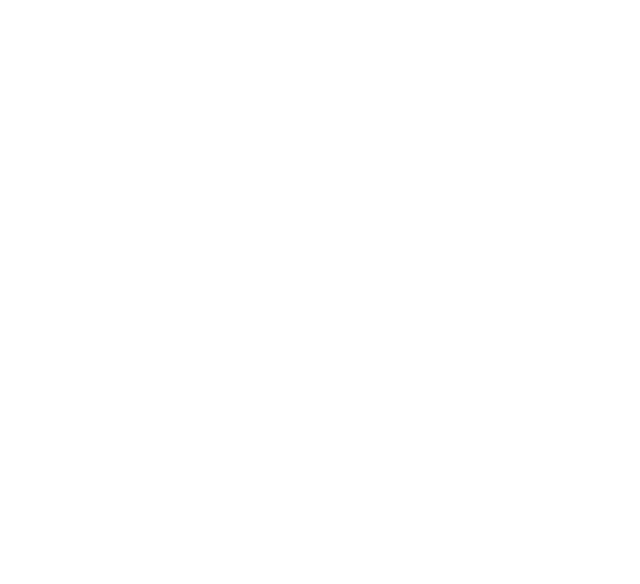
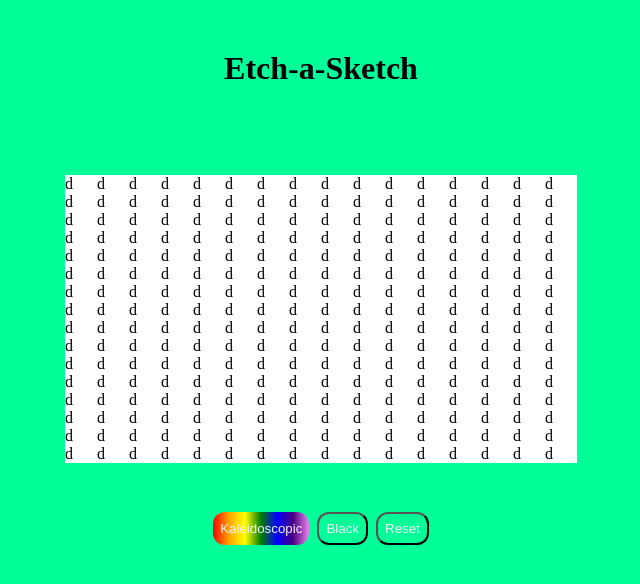
Before and after one commit to adriananin/Etch-a-sketch---TOP, a plain HTML site: page index.html in a window 1280 px wide. Shown: the whole page, without its empty margins (319-959 px from the left). Drawn offline with Linux system fonts and the light colour scheme.

Commit message:
Styles Added, Js Updated

```diff
--- a/index.html
+++ b/index.html
@@ -5,11 +5,19 @@
     <meta http-equiv="X-UA-Compatible" content="IE=edge" />
     <meta name="viewport" content="width=device-width, initial-scale=1.0" />
     <link rel="stylesheet" href="styles.css" />
-    <link rel="icon" type="image/x-icon" href="#" />
+    <link rel="icon" type="image/x-icon" href="sketch.png" />
     <script src="index.js" defer></script>
     <title>Etch-a-Sketch</title>
   </head>
   <body>
-    <div class="container"></div>
+    <h1>Etch-a-Sketch</h1>
+
+    <div id="container"></div>
+    <div class="buttonss">
+      <button type="button" id="changeColor">Kaleidoscopic</button>
+
+      <button type="button" id="blackColor">Black</button>
+      <button type="button" id="resetColor">Reset</button>
+    </div>
   </body>
 </html>
--- a/index.js
+++ b/index.js
@@ -0,0 +1,48 @@
+const container = document.getElementById("container");
+
+for (let i = 0; i < 16 * 16; i++) {
+  const newDiv = document.createElement("div");
+  newDiv.className = "grid";
+  newDiv.textContent = " d  ";
+  container.appendChild(newDiv);
+}
+
+function changeColorOnHover() {
+  const button = document.getElementById("changeColor");
+  button.addEventListener("click", function () {
+    const grid = document.getElementsByClassName("grid");
+    for (let i = 0; i < grid.length; i++) {
+      grid[i].addEventListener("mouseover", function (e) {
+        let red = Math.floor(Math.random() * 256);
+        let green = Math.floor(Math.random() * 256);
+        let blue = Math.floor(Math.random() * 256);
+        e.target.style.backgroundColor =
+          "rgb(" + red + ", " + green + ", " + blue + ")";
+      });
+    }
+  });
+}
+
+document.addEventListener("DOMContentLoaded", function () {
+  changeColorOnHover();
+});
+
+function resetColor() {
+  const grid = document.getElementsByClassName("grid");
+  for (let i = 0; i < grid.length; i++) {
+    grid[i].style.backgroundColor = "white";
+  }
+}
+
+const resetButton = document.getElementById("resetColor");
+resetButton.addEventListener("click", resetColor);
+
+const blackButton = document.getElementById("blackColor");
+blackButton.addEventListener("click", function () {
+  const grid = document.getElementsByClassName("grid");
+  for (let i = 0; i < grid.length; i++) {
+    grid[i].addEventListener("mouseover", function () {
+      grid[i].style.backgroundColor = "black";
+    });
+  }
+});
--- a/styles.css
+++ b/styles.css
@@ -0,0 +1,65 @@
+* {
+  margin: 0;
+  padding: 0;
+  background-color: #00ff99;
+}
+
+h1 {
+  padding: 50px;
+  color: black;
+  text-align: center;
+}
+
+#container {
+  display: flex;
+  flex-wrap: wrap;
+  margin-top: 3%;
+  margin-right: 30%;
+  margin-left: 30%;
+  margin-bottom: 3%;
+  justify-content: center;
+  align-items: center;
+}
+
+.grid {
+  width: calc(100% / 16);
+  height: calc(100% / 16);
+  background-color: white;
+  transition: background-color 0.45s ease-in-out 0.15s;
+}
+
+button {
+  margin-top: 10px;
+  padding: 7px;
+  border-radius: 12px;
+  text-align: center;
+  gap: 18px;
+  color: whitesmoke;
+}
+
+#changeColor {
+  background: linear-gradient(
+    to right,
+    red,
+    orange,
+    yellow,
+    green,
+    blue,
+    indigo,
+    violet
+  );
+  border: whitesmoke;
+  color: whitesmoke;
+}
+button:hover {
+  background-color: white;
+}
+
+#blackColor:hover {
+  background-color: black;
+}
+.buttonss {
+  display: flex;
+  justify-content: center;
+  gap: 8px;
+}
```
Also changed, not shown: codeblocks.txt (deleted), sketch.png (added), 1 other file.
